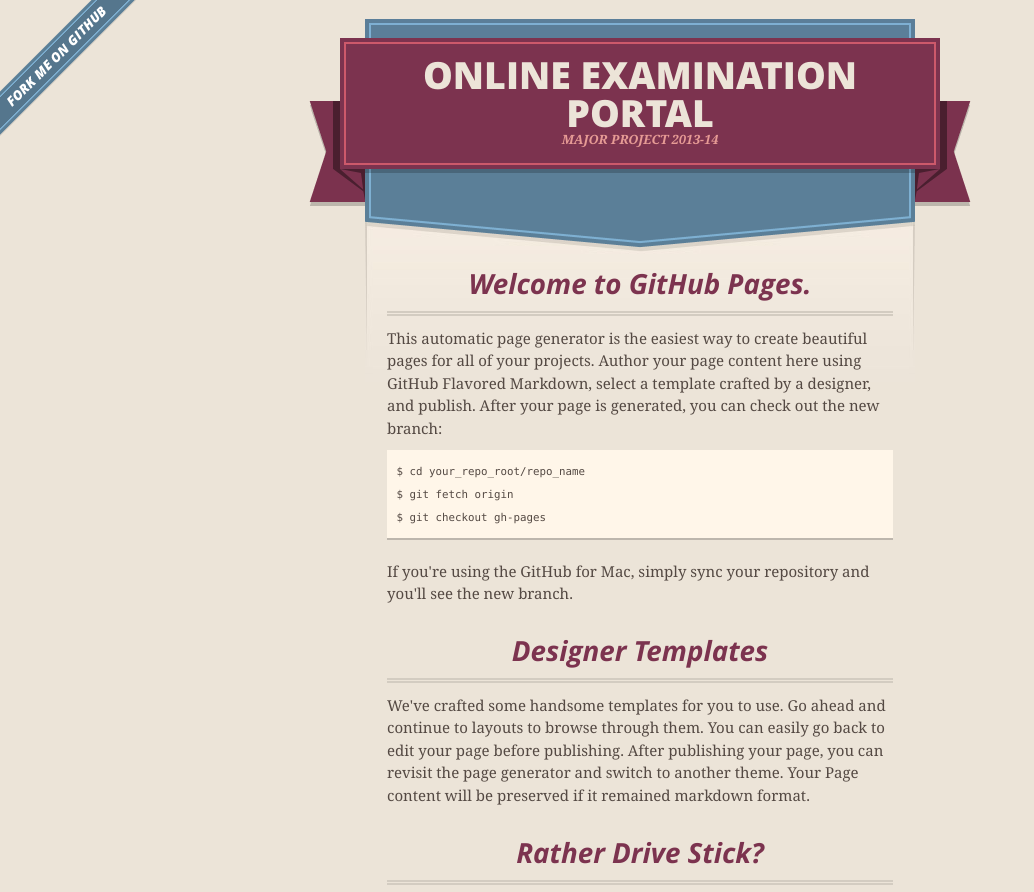
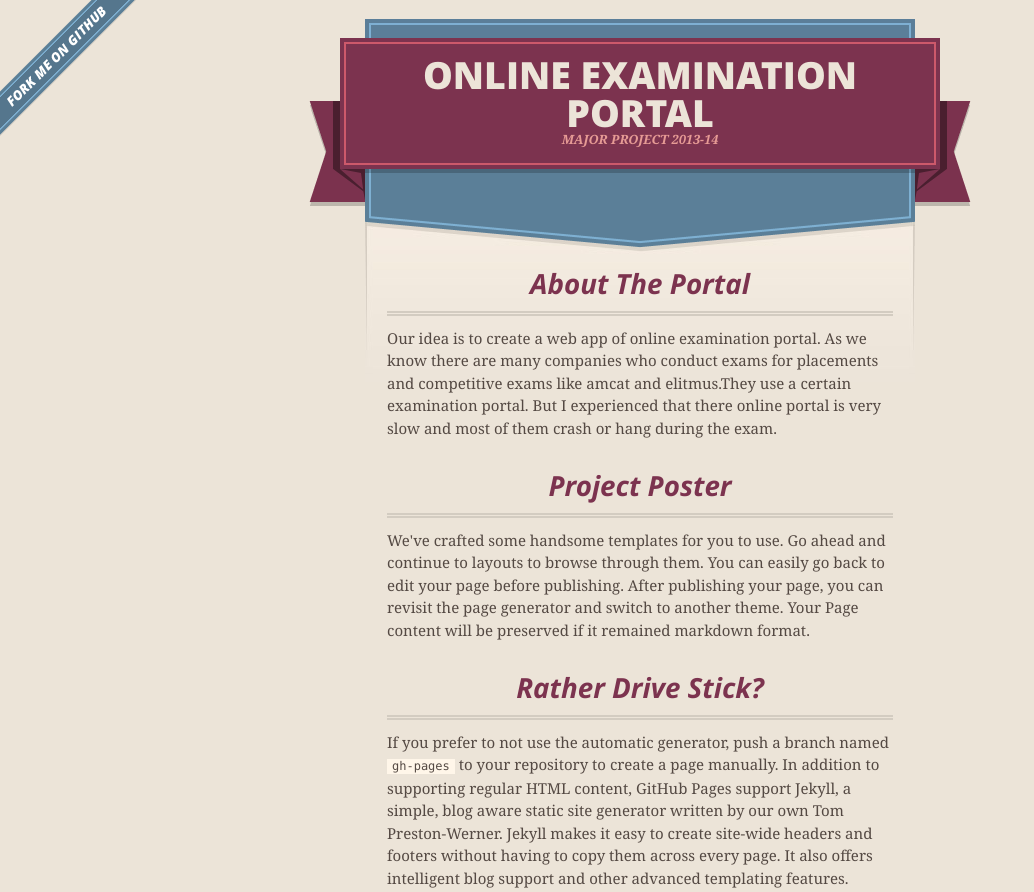
Before and after one commit to shobhit18/shobhit18.github.io, a plain HTML site: page index.html in a window 1280 px wide. Shown: the top 892 px of the page, without its empty margins (0-1034 px from the left). Drawn offline with nearby package versions, Linux system fonts and the light colour scheme.

Commit message:
Updated index.html

```diff
--- a/index.html
+++ b/index.html
@@ -46,19 +46,14 @@
 
       <section id="main_content">
         <h3>
-<a name="welcome-to-github-pages" class="anchor" href="#welcome-to-github-pages"><span class="octicon octicon-link"></span></a>Welcome to GitHub Pages.</h3>
+<a name="welcome-to-github-pages" class="anchor" href="#welcome-to-github-pages"><span class="octicon octicon-link"></span></a>About The Portal</h3>
 
-<p>This automatic page generator is the easiest way to create beautiful pages for all of your projects. Author your page content here using GitHub Flavored Markdown, select a template crafted by a designer, and publish. After your page is generated, you can check out the new branch:</p>
+<p>Our idea is to create a web app of online examination portal. As we know there are many companies who conduct exams for placements and competitive exams like amcat and elitmus.They use a certain examination portal. But I experienced that there online portal is very slow and most of them crash or hang during the exam.</p>
 
-<pre><code>$ cd your_repo_root/repo_name
-$ git fetch origin
-$ git checkout gh-pages
-</code></pre>
 
-<p>If you're using the GitHub for Mac, simply sync your repository and you'll see the new branch.</p>
 
 <h3>
-<a name="designer-templates" class="anchor" href="#designer-templates"><span class="octicon octicon-link"></span></a>Designer Templates</h3>
+<a name="designer-templates" class="anchor" href="#designer-templates"><span class="octicon octicon-link"></span></a>Project Poster</h3>
 
 <p>We've crafted some handsome templates for you to use. Go ahead and continue to layouts to browse through them. You can easily go back to edit your page before publishing. After publishing your page, you can revisit the page generator and switch to another theme. Your Page content will be preserved if it remained markdown format.</p>
 
```
